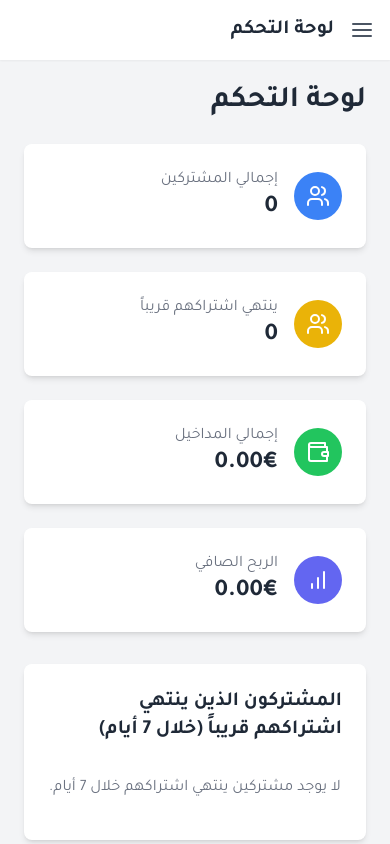
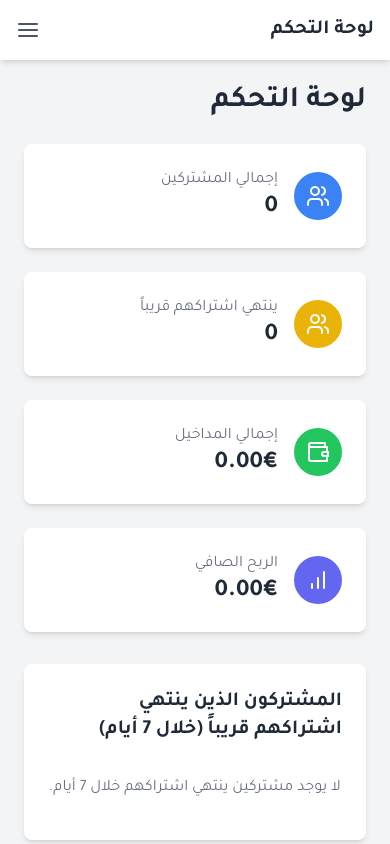
Before and after one commit to medtam/ichtirakatv, a React (Vite) app: page / in a window 390 px wide. Built offline with nearby package versions, Linux system fonts and the light colour scheme.

Commit message:
Update App.tsx

```diff
--- a/App.tsx
+++ b/App.tsx
@@ -10,24 +10,6 @@ import { ToastContainer } from './components/Toast';
 import { MenuIcon } from './components/icons';
 
 export type Page = 'dashboard' | 'customers' | 'expenses' | 'reports' | 'settings';
-
-const pageTitles: Record<Page, string> = {
-    dashboard: 'لوحة التحكم',
-    customers: 'إدارة المشتركين',
-    expenses: 'إدارة المصاريف',
-    reports: 'التقارير',
-    settings: 'الإعدادات',
-};
-
-const Header: React.FC<{ onMenuClick: () => void, currentPage: Page }> = ({ onMenuClick, currentPage }) => (
-    <header className="bg-white shadow-sm md:hidden p-4 flex items-center">
-        <button onClick={onMenuClick} className="text-gray-600 hover:text-gray-800">
-            <MenuIcon className="h-6 w-6" />
-        </button>
-        <h1 className="text-xl font-bold text-gray-800 mr-4">{pageTitles[currentPage]}</h1>
-    </header>
-);
-
 
 const App: React.FC = () => {
   const [currentPage, setCurrentPage] = useState<Page>('dashboard');
@@ -50,22 +32,37 @@ const App: React.FC = () => {
     }
   };
 
+  const pageTitles: Record<Page, string> = {
+    dashboard: 'لوحة التحكم',
+    customers: 'المشتركين',
+    expenses: 'المصاريف',
+    reports: 'التقارير',
+    settings: 'الإعدادات'
+  };
+
   return (
     <AppProvider>
-            <div className="flex h-screen bg-gray-100 overflow-hidden">
-                <ToastContainer />
+      <div className="flex h-screen bg-gray-100 font-sans" dir="rtl">
         <Sidebar
             currentPage={currentPage}
             setCurrentPage={setCurrentPage}
             isOpen={isSidebarOpen}
             setIsOpen={setIsSidebarOpen}
         />
-                <div className="flex-1 flex flex-col min-w-0">
-                    <Header onMenuClick={() => setIsSidebarOpen(true)} currentPage={currentPage}/>
-                    <main className="flex-1 overflow-y-auto">
+        <main className="flex-1 flex flex-col overflow-hidden">
+          <header className="bg-white shadow-md md:hidden p-4 flex justify-between items-center">
+             <h1 className="text-xl font-bold text-gray-800">
+                { pageTitles[currentPage] }
+             </h1>
+             <button onClick={() => setIsSidebarOpen(true)} className="text-gray-600">
+                <MenuIcon className="h-6 w-6" />
+             </button>
+          </header>
+          <div className="flex-1 overflow-x-hidden overflow-y-auto">
             {renderPage()}
+          </div>
         </main>
-                </div>
+        <ToastContainer />
       </div>
     </AppProvider>
   );
```
Lines whose indentation alone changed are shown as unchanged.
